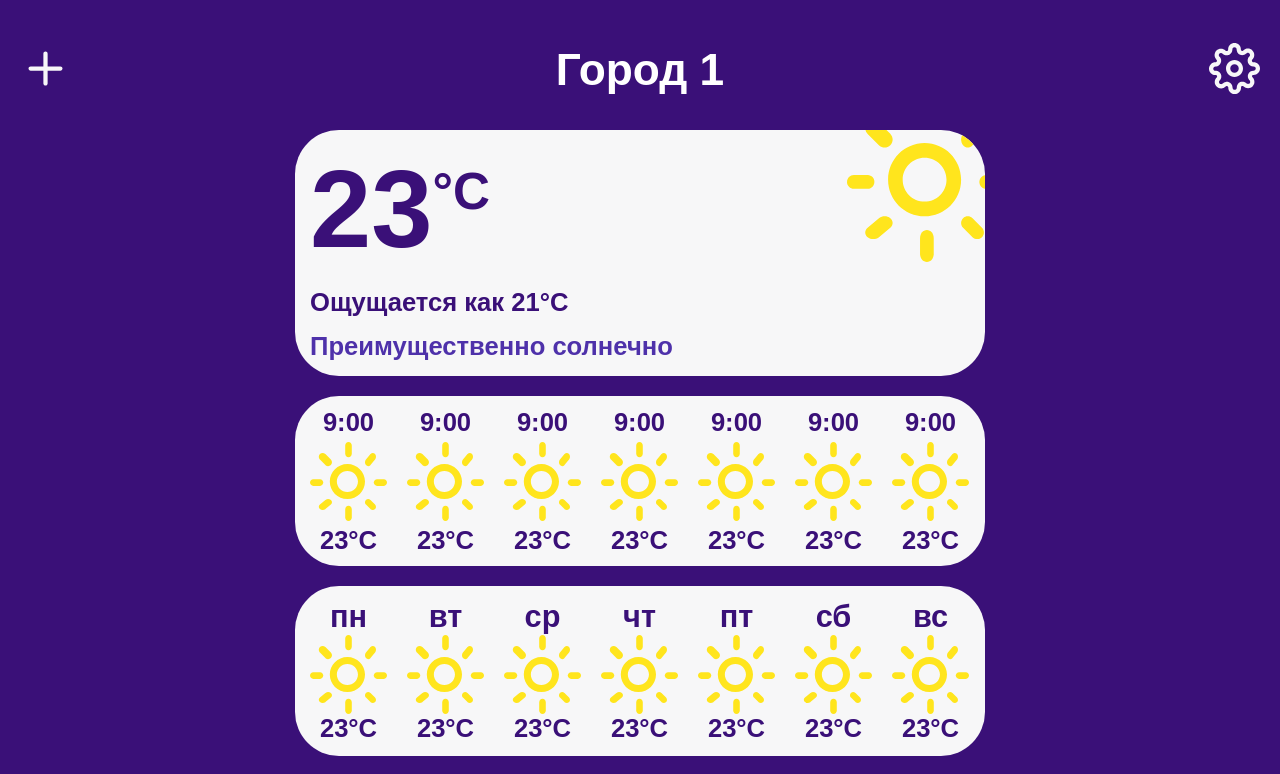
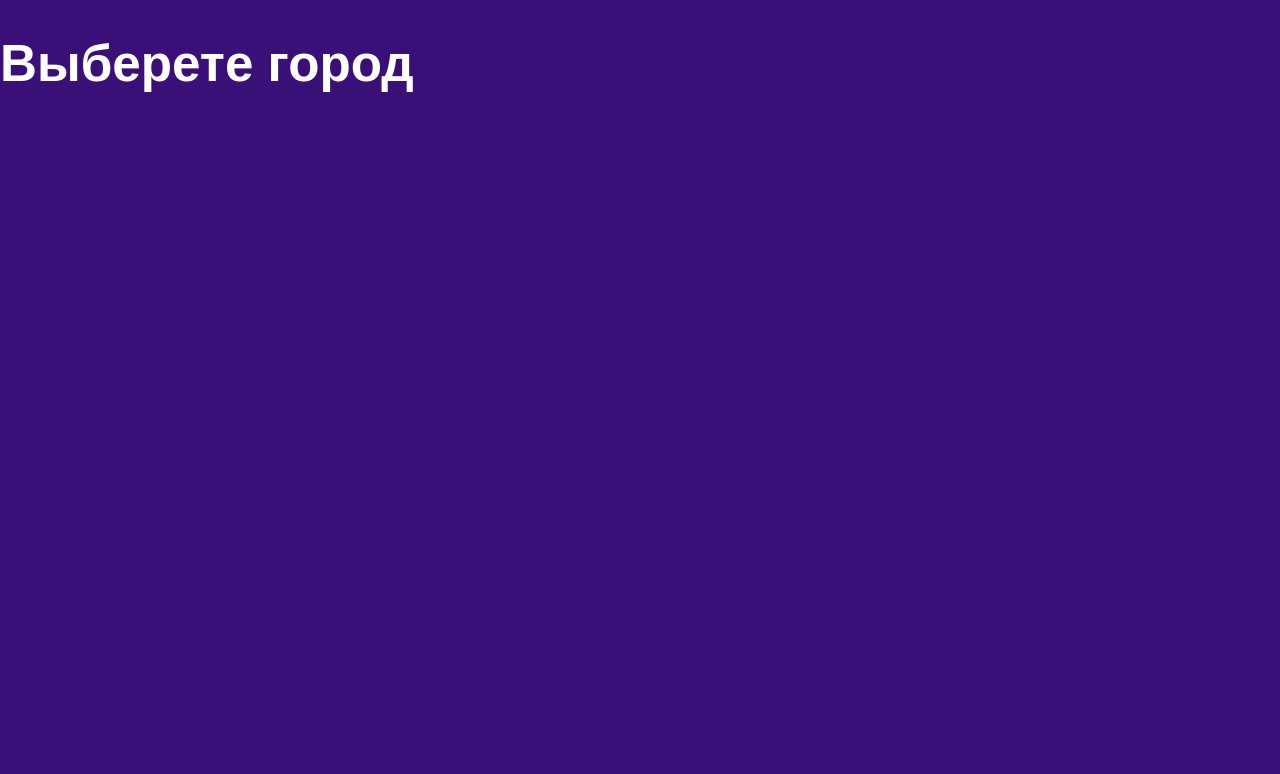
Before and after one commit to RandMPop/weather-app, a React (Vite) app: page /cities in a window 1280 px wide. Shown: the top 774 px of the page. Built offline with nearby package versions, Linux system fonts and the light colour scheme.

Commit message:
Add router for switching between pages

```diff
--- a/src/App.jsx
+++ b/src/App.jsx
@@ -1,21 +1,18 @@
 import './App.css';
-import Container from './components/Container/Container';
-import Header from './components/Header/Header';
-import Main from './components/Main/Main';
-import Forecast from './components/Forecast/Forecast';
-import Parameters from './components/Parameters/Parameters';
+import {Routes, Route} from "react-router-dom";
+import Home from "./pages/Home";
+import Cities from "./pages/Cities";
+import Settings from "./pages/Settings";
 
 function App() {
 
   return (
-    <Container>
-      <Header></Header>
-      <Main>
-        <Forecast></Forecast>
-        <Parameters></Parameters>
-      </Main>
-    </Container>
+    <Routes>
+      <Route path="/" element={<Home />} />
+      <Route path="/cities" element={<Cities />}/>
+      <Route path= "/settings" element={<Settings />}/>
+    </Routes>
   )
 }
 
-export default App
+export default App;
--- a/src/components/Header/Header.jsx
+++ b/src/components/Header/Header.jsx
@@ -1,16 +1,21 @@
 import "./Header.css";
 import plusIcon from "../../assets/icons/plus.svg";
 import settingsIcon from "../../assets/icons/settings.svg";
-function Header(){
-    return(
+import { Link } from "react-router-dom";
+function Header() {
+    return (
         <header className="header">
-            <button className="header_add">
-                <img src={plusIcon} alt="Добавить город"/>
-            </button>
+            <Link to="/cities">
+                <button className="header_add">
+                    <img src={plusIcon} alt="Добавить город" />
+                </button>
+            </Link>
             <h1 className="header_location">Город 1</h1>
-            <button className="header_settings">
-                <img src={settingsIcon} alt="Открыть настройки"/>
-            </button>
+            <Link to="/settings">
+                <button className="header_settings">
+                    <img src={settingsIcon} alt="Открыть настройки" />
+                </button>
+            </Link>
         </header>
     );
 }
--- a/src/main.jsx
+++ b/src/main.jsx
@@ -9,5 +9,5 @@
     <BrowserRouter>
       <App />
     </BrowserRouter>
-  </StrictMode>,
+  </StrictMode>
 )
--- /dev/null
+++ b/src/pages/Cities.jsx
@@ -0,0 +1,8 @@
+function Cities() {
+
+  return (
+    <h1>Выберете город</h1>
+  )
+}
+
+export default Cities
--- /dev/null
+++ b/src/pages/Home.jsx
@@ -0,0 +1,20 @@
+import Container from '../components/Container/Container';
+import Header from '../components/Header/Header';
+import Main from '../components/Main/Main';
+import Forecast from '../components/Forecast/Forecast';
+import Parameters from '../components/Parameters/Parameters';
+
+function Home() {
+
+  return (
+    <Container>
+      <Header></Header>
+      <Main>
+        <Forecast></Forecast>
+        <Parameters></Parameters>
+      </Main>
+    </Container>
+  )
+}
+
+export default Home;
--- /dev/null
+++ b/src/pages/Settings.jsx
@@ -0,0 +1,6 @@
+function Settings() {
+    return(
+        <h1>Настройки</h1>
+    );
+}
+export default Settings;
```
